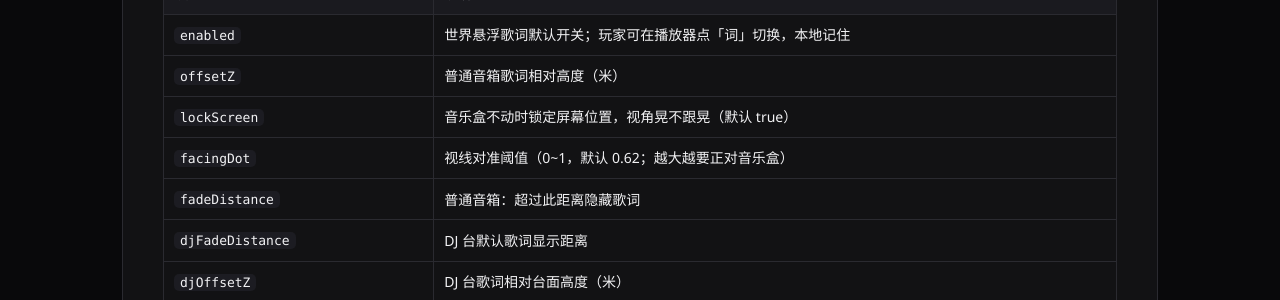
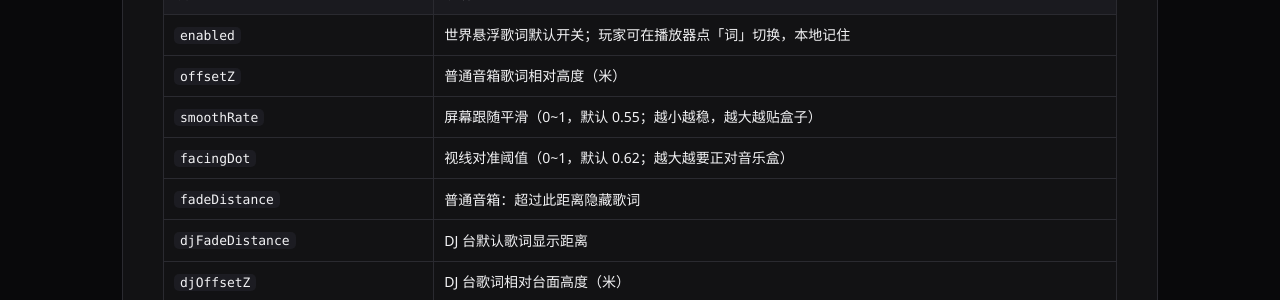
Before and after one commit to gege806/gege-docs, a Jekyll site: the page built from plugins/gege-musicbox.md, in a window 1280 px wide and 900 px high, scrolled down 4248 px. Shown: the part 153-453 px from the top of the window. Built offline with Jekyll 4.4.1, drawn with Linux system fonts in a browser that asks for light colours; some of the changed text lies outside the part shown.

Commit message:
更新格格音乐盒文档：去掉锁定改平滑跟随（v1.3.1）。

```diff
--- a/plugins/gege-musicbox.md
+++ b/plugins/gege-musicbox.md
@@ -11,7 +11,7 @@ FiveM 可放置音乐盒：网易云风格 UI、精选歌单 / 搜索、全屏
 
 须配套同目录（或本服已部署）的 **xsound 魔改版**（听距、切屏恢复、续播进度等已改）。
 
-当前版本见 `fxmanifest.lua`（v1.3.0）。
+当前版本见 `fxmanifest.lua`（v1.3.1）。
 
 ## 功能一览
 
@@ -148,7 +148,7 @@ Config.DJBooths = {
 |----|------|
 | `enabled` | 世界悬浮歌词默认开关；玩家可在播放器点「词」切换，本地记住 |
 | `offsetZ` | 普通音箱歌词相对高度（米） |
-| `lockScreen` | 音乐盒不动时锁定屏幕位置，视角晃不跟晃（默认 true） |
+| `smoothRate` | 屏幕跟随平滑（0~1，默认 0.55；越小越稳，越大越贴盒子） |
 | `facingDot` | 视线对准阈值（0~1，默认 0.62；越大越要正对音乐盒） |
 | `fadeDistance` | 普通音箱：超过此距离隐藏歌词 |
 | `djFadeDistance` | DJ 台默认歌词显示距离 |
@@ -323,6 +323,12 @@ musicbox = {
 
 ## 更新日志
 
+### 1.3.1 · 2026-08-29
+
+**修复**
+- 去掉屏幕位置锁定，歌词重新每帧对齐音乐盒实体上方，不再固定在人物旁边
+- 改用平滑跟随减轻晃动；音乐盒移动时立即重新对齐
+
 ### 1.3.0 · 2026-08-29
 
 **优化**
```
